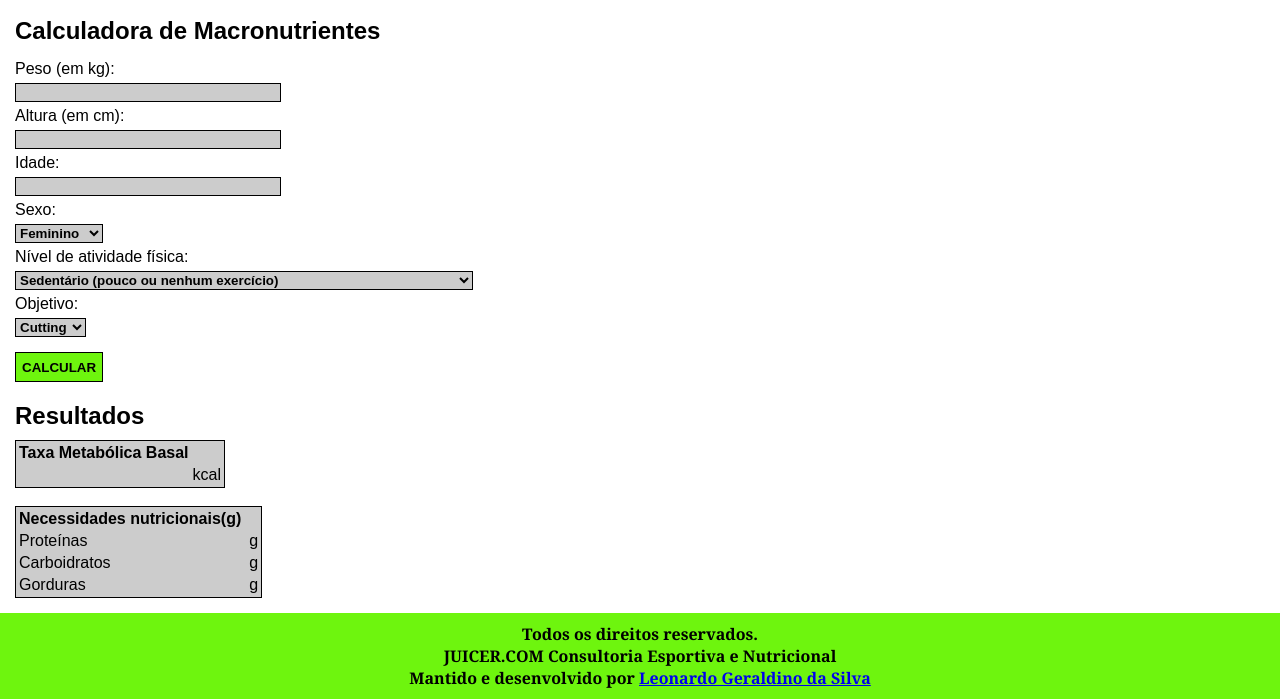
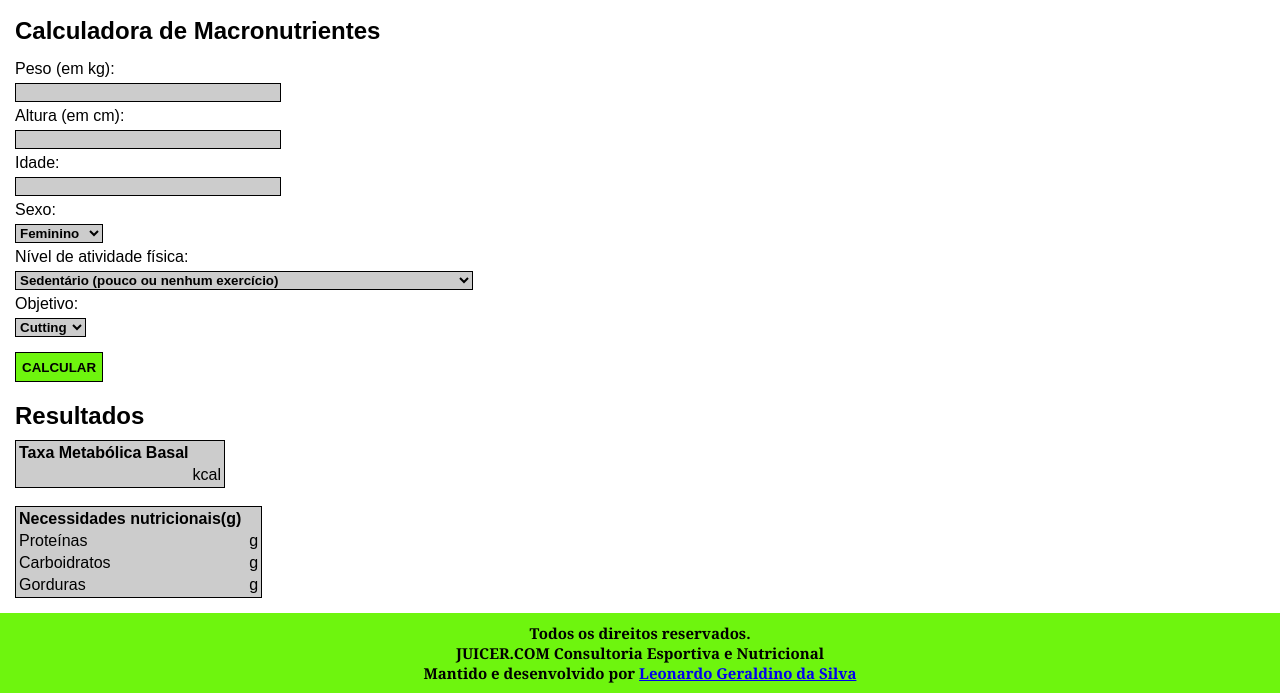
Before and after one commit to leoGeraldino/diet_calculator, a plain HTML site: page juicer.html in a window 1280 px wide. Shown: the part 199-898 px from the top of the page. Drawn offline with Linux system fonts and the light colour scheme.

Commit message:
Melhorias na estilização

```diff
--- a/juicer.css
+++ b/juicer.css
@@ -3,6 +3,8 @@
     --borda-principal: #000;
     --fundo-principal: #6ef50e;
     --fundo-secundario: #cccccc;
+    --cor-hover: #070707;
+    --cor-visited: #678876;
 }
 
 *{
@@ -80,4 +82,13 @@ footer{
     padding-bottom: 10px;
     text-align: center;
     font-weight: bold;
+    font-size: 15px;
 }
+
+a:visited{
+    color: var(--cor-visited);
+}
+
+a:hover{
+    color: var(--cor-hover);
+}
```
